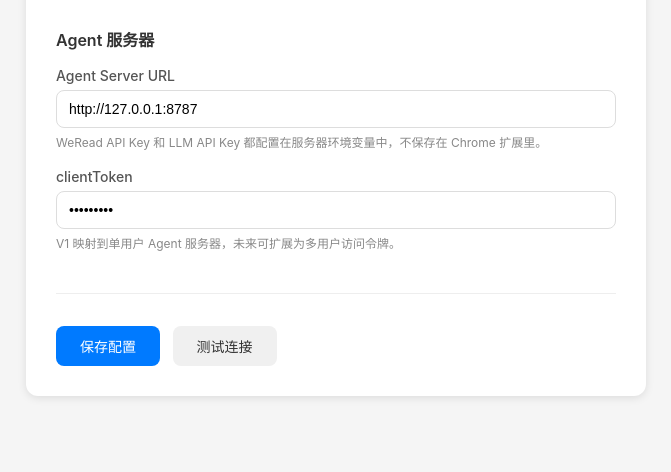
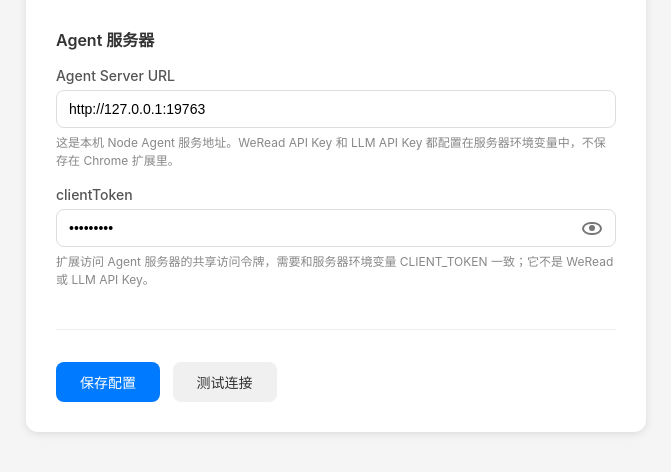
Before and after one commit to unix2dos/weread-ai-reader, a browser extension: page extension/options.html in a window 1280 px wide. Shown: the part 166-638 px from the top of the page, without its empty margins (304-975 px from the left). Drawn offline with Linux system fonts and the light colour scheme.

Commit message:
Refresh local agent settings and extension branding
The local Agent endpoint should avoid the common 8787 port, the options UI should explain and reveal the client token when needed, and the extension should have recognizable Chrome icons.

Constraint: Preserve local-only key ownership on the server and keep the extension from storing provider API keys.

Rejected: Treating clientToken as a provider credential | it is only a shared access token between the extension and Agent server.

Confidence: high

Scope-risk: narrow

Directive: Keep the default Agent URL, README startup docs, and extension storage migration in sync when changing ports.

Tested: npm test; node --check extension/content.js extension/background.js extension/canvas-hook.js extension/options.js extension/popup.js server/createApp.js server/index.js server/llmClient.js server/wereadClient.js test/agent-server.test.js test/extension-ui-contract.test.js; git diff --check; curl http://127.0.0.1:19763/health; magick identify extension icons

Not-tested: Live Chrome extension reload; Playwright screenshot unavailable because the local node_repl runtime does not have playwright installed.

```diff
--- a/extension/content.js
+++ b/extension/content.js
@@ -837,7 +837,7 @@
     return new Promise((resolve) => {
       chrome.runtime.sendMessage({ type: 'GET_AGENT_CONFIG' }, (response) => {
         if (chrome.runtime.lastError || !response?.agentConfig) {
-          resolve({ serverUrl: 'http://127.0.0.1:8787', clientToken: 'dev-token' });
+          resolve({ serverUrl: 'http://127.0.0.1:19763', clientToken: 'dev-token' });
           return;
         }
         resolve(response.agentConfig);
@@ -1140,7 +1140,7 @@
   }
 
   function normalizeServerUrl(value) {
-    return String(value || 'http://127.0.0.1:8787').replace(/\/+$/, '');
+    return String(value || 'http://127.0.0.1:19763').replace(/\/+$/, '');
   }
 
   function truncate(text, maxLength) {
--- a/extension/options.html
+++ b/extension/options.html
@@ -63,6 +63,51 @@
       outline: none;
       border-color: #007AFF;
     }
+    .token-field {
+      position: relative;
+    }
+    .token-field input {
+      padding-right: 46px;
+    }
+    .token-toggle {
+      position: absolute;
+      right: 8px;
+      top: 50%;
+      width: 32px;
+      height: 32px;
+      padding: 0;
+      border: none;
+      background: transparent;
+      cursor: pointer;
+      transform: translateY(-50%);
+    }
+    .token-toggle-icon {
+      position: relative;
+      display: block;
+      width: 20px;
+      height: 13px;
+      margin: 0 auto;
+      border: 2px solid #777;
+      border-radius: 14px / 10px;
+      box-sizing: border-box;
+    }
+    .token-toggle-icon::after {
+      content: "";
+      position: absolute;
+      left: 50%;
+      top: 50%;
+      width: 6px;
+      height: 6px;
+      border-radius: 50%;
+      background: #777;
+      transform: translate(-50%, -50%);
+    }
+    .token-toggle.is-visible .token-toggle-icon {
+      border-color: #007AFF;
+    }
+    .token-toggle.is-visible .token-toggle-icon::after {
+      background: #007AFF;
+    }
     .help-text {
       margin-top: 6px;
       font-size: 12px;
@@ -119,13 +164,18 @@
       <div class="section-title">Agent 服务器</div>
       <div class="form-group">
         <label for="agent-server-url">Agent Server URL</label>
-        <input type="text" id="agent-server-url" placeholder="http://127.0.0.1:8787">
-        <div class="help-text">WeRead API Key 和 LLM API Key 都配置在服务器环境变量中，不保存在 Chrome 扩展里。</div>
+        <input type="text" id="agent-server-url" placeholder="http://127.0.0.1:19763">
+        <div class="help-text">这是本机 Node Agent 服务地址。WeRead API Key 和 LLM API Key 都配置在服务器环境变量中，不保存在 Chrome 扩展里。</div>
       </div>
       <div class="form-group">
         <label for="client-token">clientToken</label>
-        <input type="password" id="client-token" placeholder="dev-token">
-        <div class="help-text">V1 映射到单用户 Agent 服务器，未来可扩展为多用户访问令牌。</div>
+        <div class="token-field">
+          <input type="password" id="client-token" placeholder="dev-token" autocomplete="off">
+          <button type="button" class="token-toggle" id="client-token-toggle" aria-label="显示 clientToken" title="显示 clientToken">
+            <span class="token-toggle-icon" aria-hidden="true"></span>
+          </button>
+        </div>
+        <div class="help-text">扩展访问 Agent 服务器的共享访问令牌，需要和服务器环境变量 CLIENT_TOKEN 一致；它不是 WeRead 或 LLM API Key。</div>
       </div>
     </div>
 
--- a/extension/options.js
+++ b/extension/options.js
@@ -1,19 +1,33 @@
 const DEFAULT_AGENT_CONFIG = {
-  serverUrl: 'http://127.0.0.1:8787',
+  serverUrl: 'http://127.0.0.1:19763',
   clientToken: 'dev-token'
 };
+const OLD_DEFAULT_SERVER_URL = 'http://127.0.0.1:8787';
 
 document.addEventListener('DOMContentLoaded', async () => {
   const serverUrlInput = document.getElementById('agent-server-url');
   const clientTokenInput = document.getElementById('client-token');
+  const clientTokenToggle = document.getElementById('client-token-toggle');
   const saveBtn = document.getElementById('save-btn');
   const testBtn = document.getElementById('test-btn');
   const status = document.getElementById('status');
 
   const result = await chrome.storage.local.get(['agentConfig']);
-  const agentConfig = { ...DEFAULT_AGENT_CONFIG, ...(result.agentConfig || {}) };
+  const agentConfig = normalizeAgentConfig(result.agentConfig);
+  if (!result.agentConfig || agentConfig.serverUrl !== result.agentConfig.serverUrl) {
+    await chrome.storage.local.set({ agentConfig });
+  }
   serverUrlInput.value = agentConfig.serverUrl;
   clientTokenInput.value = agentConfig.clientToken;
+
+  let showingToken = false;
+  clientTokenToggle.addEventListener('click', () => {
+    showingToken = !showingToken;
+    clientTokenInput.type = showingToken ? 'text' : 'password';
+    clientTokenToggle.classList.toggle('is-visible', showingToken);
+    clientTokenToggle.setAttribute('aria-label', showingToken ? '隐藏 clientToken' : '显示 clientToken');
+    clientTokenToggle.title = showingToken ? '隐藏 clientToken' : '显示 clientToken';
+  });
 
   saveBtn.addEventListener('click', async () => {
     await chrome.storage.local.set({
@@ -53,3 +67,14 @@ document.addEventListener('DOMContentLoaded', async () => {
 function normalizeServerUrl(value) {
   return String(value || DEFAULT_AGENT_CONFIG.serverUrl).replace(/\/+$/, '');
 }
+
+function normalizeAgentConfig(agentConfig) {
+  const normalized = {
+    ...DEFAULT_AGENT_CONFIG,
+    ...(agentConfig || {})
+  };
+  if (normalized.serverUrl === OLD_DEFAULT_SERVER_URL) {
+    normalized.serverUrl = DEFAULT_AGENT_CONFIG.serverUrl;
+  }
+  return normalized;
+}
--- a/server/index.js
+++ b/server/index.js
@@ -3,7 +3,7 @@ const { createLlmClient } = require('./llmClient');
 const { createWeReadClient } = require('./wereadClient');
 
 const config = {
-  port: Number(process.env.PORT || 8787),
+  port: Number(process.env.PORT || 19763),
   clientToken: process.env.CLIENT_TOKEN || 'dev-token'
 };
 
```
Also changed, not shown: extension/background.js (+16 -6 lines), extension/popup.js (+14 -2 lines), test/extension-ui-contract.test.js (+24 -0 lines), README.md, extension/icons/icon.svg (added), extension/icons/icon128.png (added), extension/icons/icon16.png (added), extension/icons/icon32.png (added), extension/icons/icon48.png (added), extension/manifest.json.
